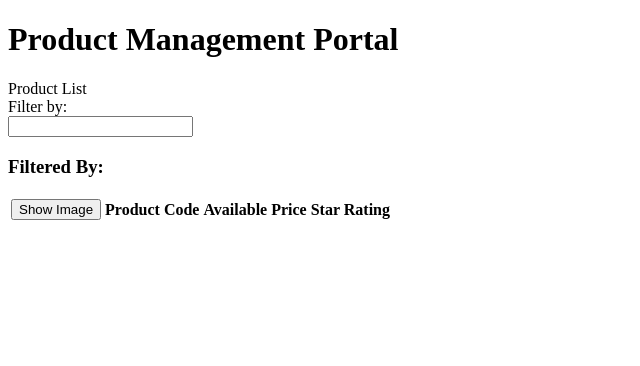
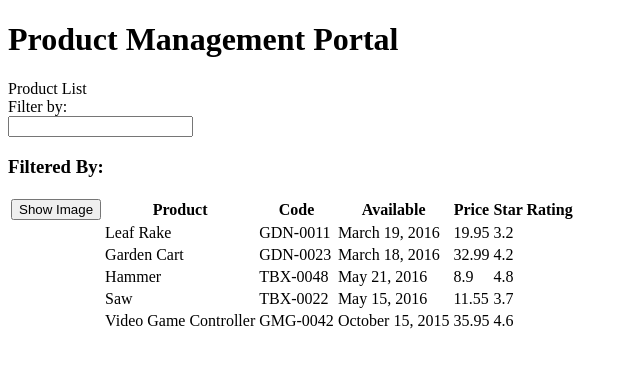
Before and after one commit to AradhanaSingh/my-app, an Angular app: page / in a window 1280 px wide. Shown: the top 366 px of the page, without its empty margins (0-640 px from the left). Built offline with nearby package versions, Linux system fonts and the light colour scheme.

Commit message:
using interpolation added data in the product list table

```diff
--- a/src/app/products/product-list.component.html
+++ b/src/app/products/product-list.component.html
@@ -33,7 +33,16 @@
                     </tr>
                 </thead>
                 <tbody>
-
+                    <tr  *ngFor='let product of products'>
+                        <!--place holder for images-->
+                        <td></td>
+                        <!--using interpolation to get values of propert-->
+                        <td>{{product.productName}}</td>
+                        <td>{{product.productCode}}</td>
+                        <td>{{product.releaseDate}}</td>
+                        <td>{{product.price}}</td>
+                        <td>{{product.starRating}}</td>
+                    </tr>
                 </tbody>
             </table>
         </div>
```
